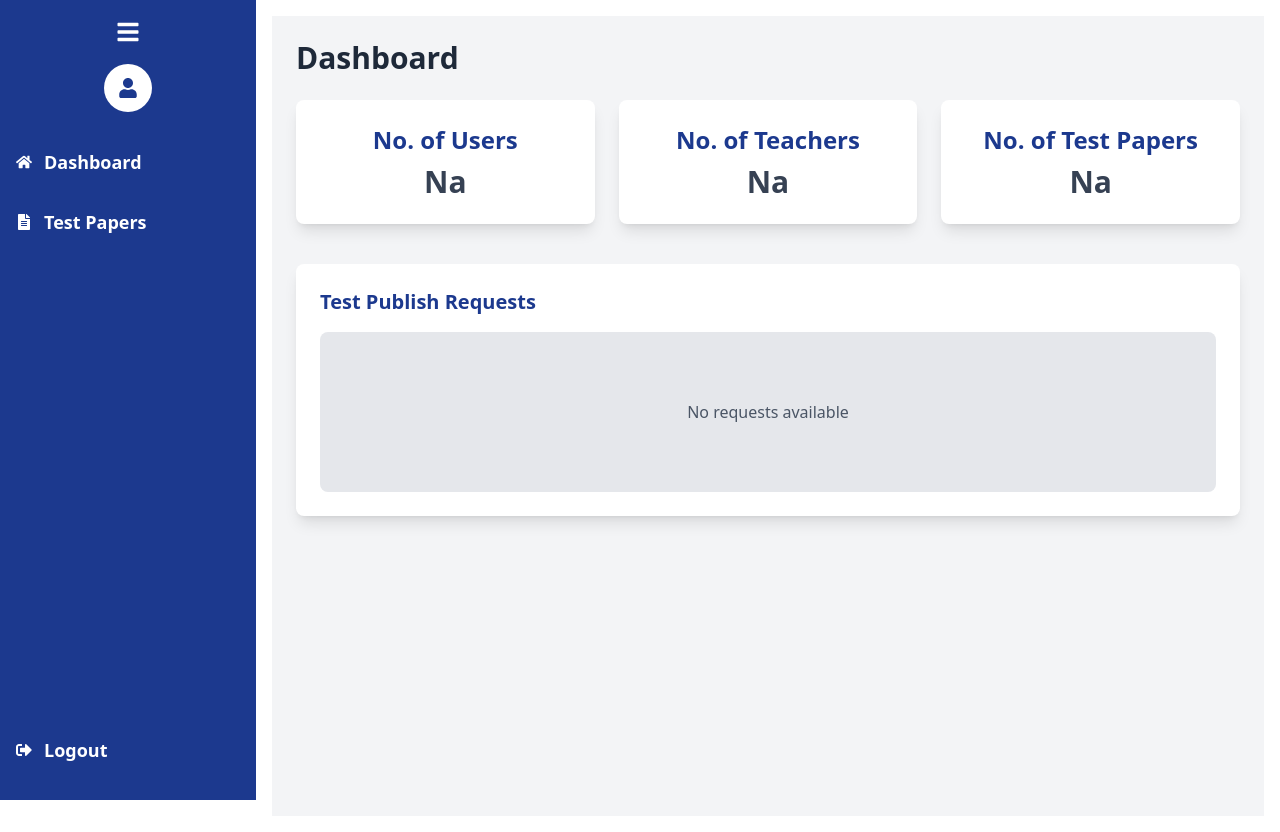
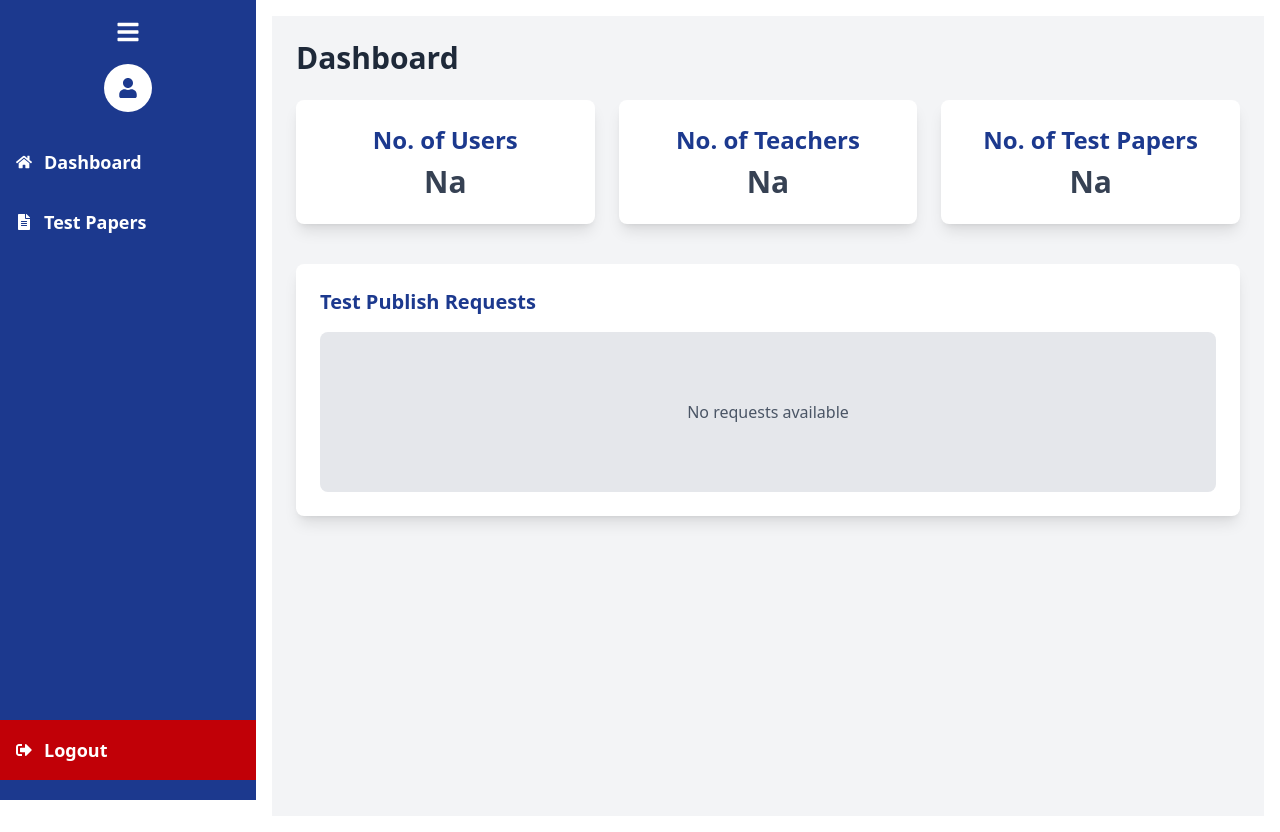
Before and after one commit to 375tarun/Testadmin, a React (Vite) app: page / in a window 1280 px wide. Built offline with nearby package versions, Linux system fonts and the light colour scheme.

Commit message:
updated the backend

```diff
--- a/src/layout/Sidebar.jsx
+++ b/src/layout/Sidebar.jsx
@@ -51,7 +51,7 @@ const Sidebar = () => {
         </ul>
 
         {/* Logout Button */}
-        <div className="w-full p-4 hover:bg-red-700 transition-all duration-300 flex items-center gap-3 cursor-pointer mb-5">
+        <div className="w-full p-4 bg-red-700 transition-all duration-300 flex items-center gap-3 cursor-pointer mb-5">
           <FaSignOutAlt /> {sidebarOpen && <span className="text-lg font-semibold">Logout</span>}
         </div>
       </div>
```
